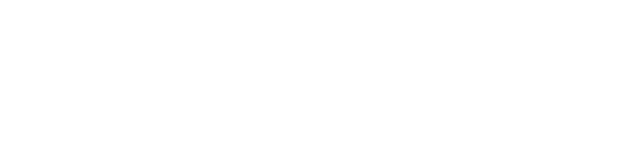
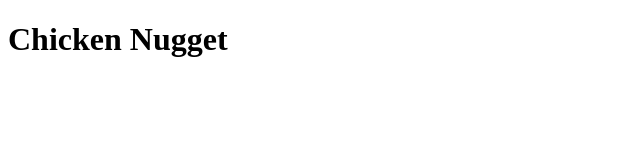
Before and after one commit to uniqueimaginate/chickennuget, a plain HTML site: page index.html in a window 1280 px wide. Shown: the whole page, without its empty margins (0-640 px from the left). Drawn offline with Linux system fonts and the light colour scheme.

Commit message:
Update index.html

```diff
--- a/index.html
+++ b/index.html
@@ -4,11 +4,11 @@
 <head>
     <meta charset="UTF-8">
     <meta name="viewport" content="width=device-width, initial-scale=1.0">
-    <title>Document</title>
+    <title>Chicken Nugget</title>
 </head>
 
 <body>
-
+    <h1>Chicken Nugget</h1>
 </body>
 
 </html>
```
